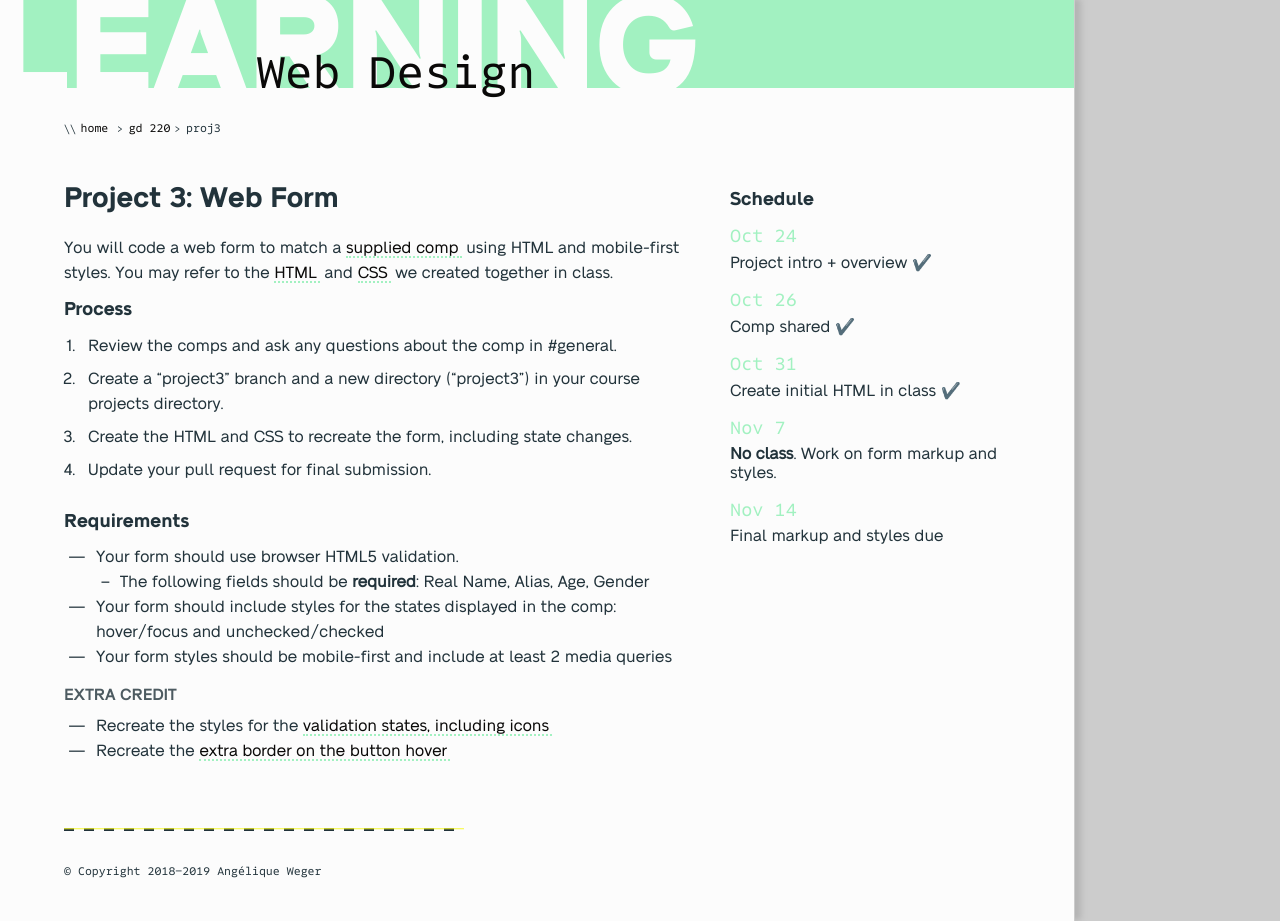
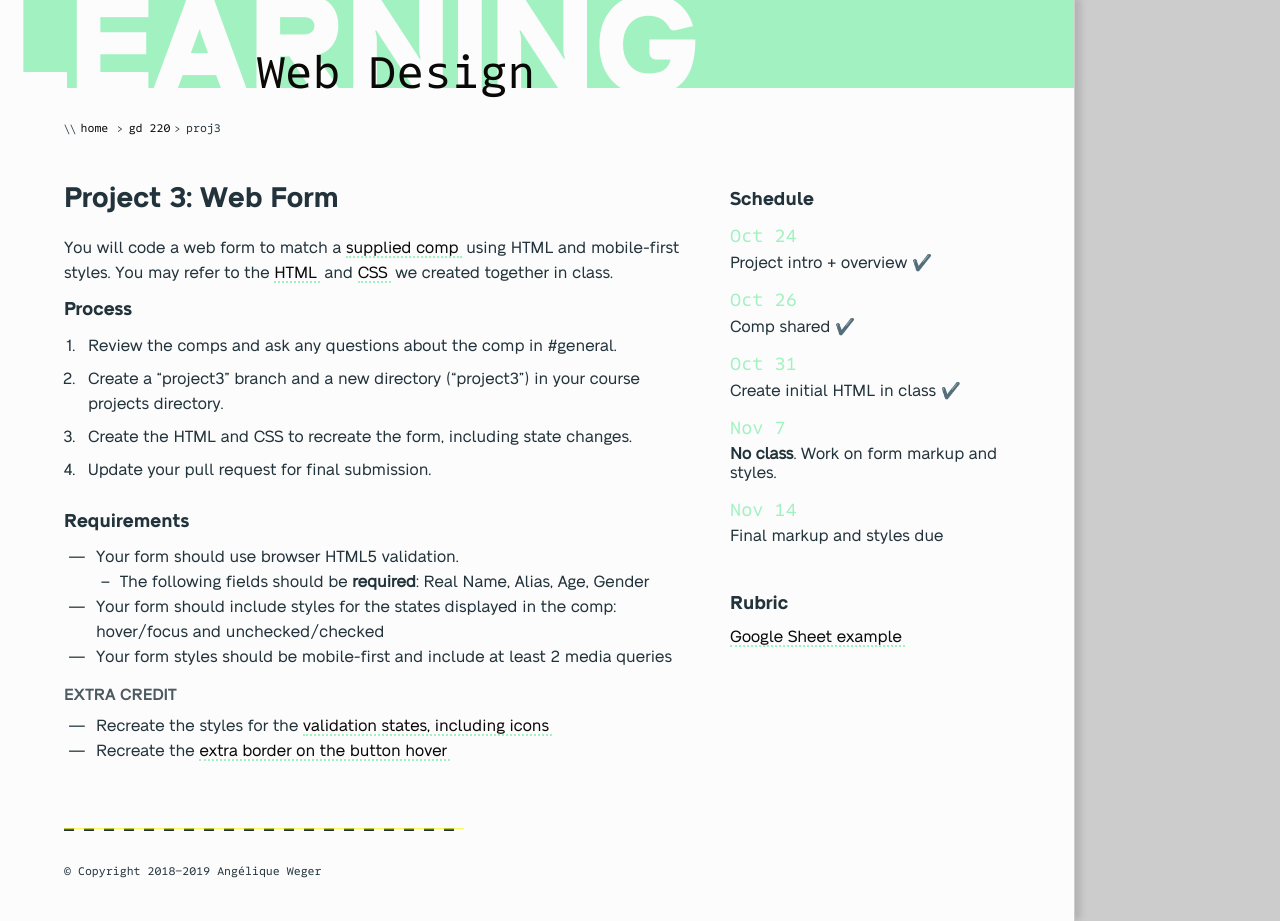
Before and after one commit to mica-web/mica-web.github.io, a Jekyll site: the page built from gd-220/proj3.md, in a window 1280 px wide. Built offline with Jekyll 4.4.1, drawn with Linux system fonts in a browser that asks for light colours; some web fonts are replaced.

Commit message:
Add rubric link to proj3

```diff
--- a/gd-220/proj3.md
+++ b/gd-220/proj3.md
@@ -50,4 +50,6 @@
   <dd>Final markup and styles due</dd>
 </dl>
 
+<h2>Rubric</h2>
+<a href="https://docs.google.com/spreadsheets/d/1Z5jf_c10aGK-NYVLHmtQmz0vzfdVQDIIEMS9rpaAAts/edit?usp=sharing" target="_blank">Google Sheet example</a>
 </aside>
```
